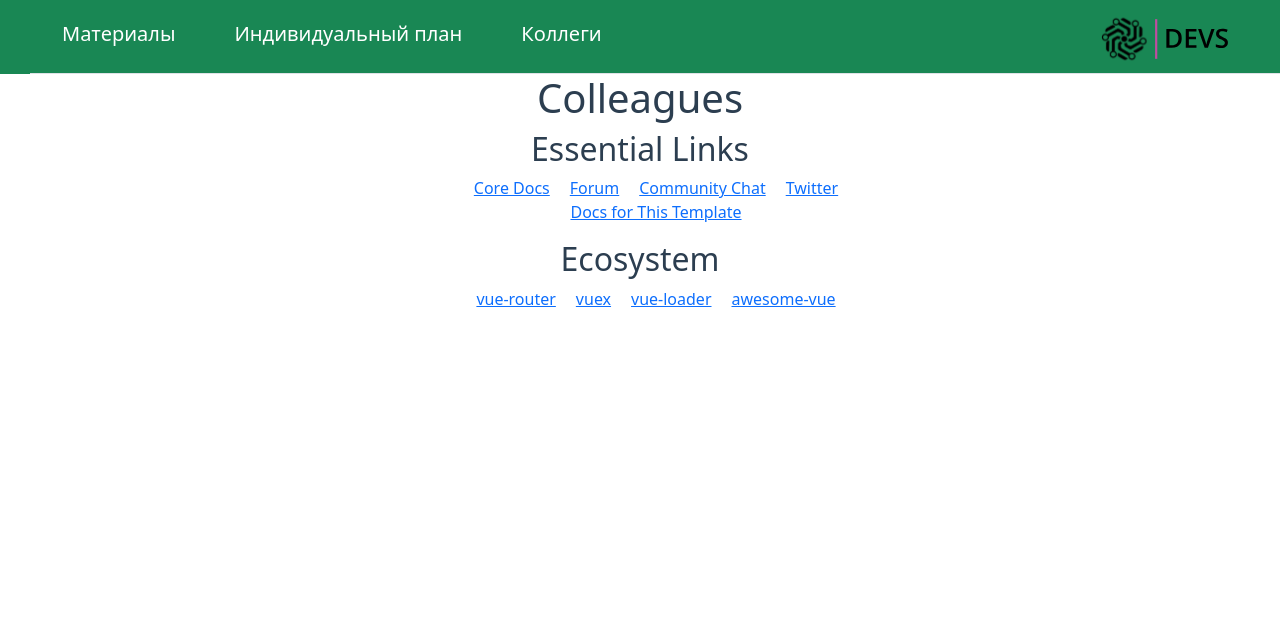
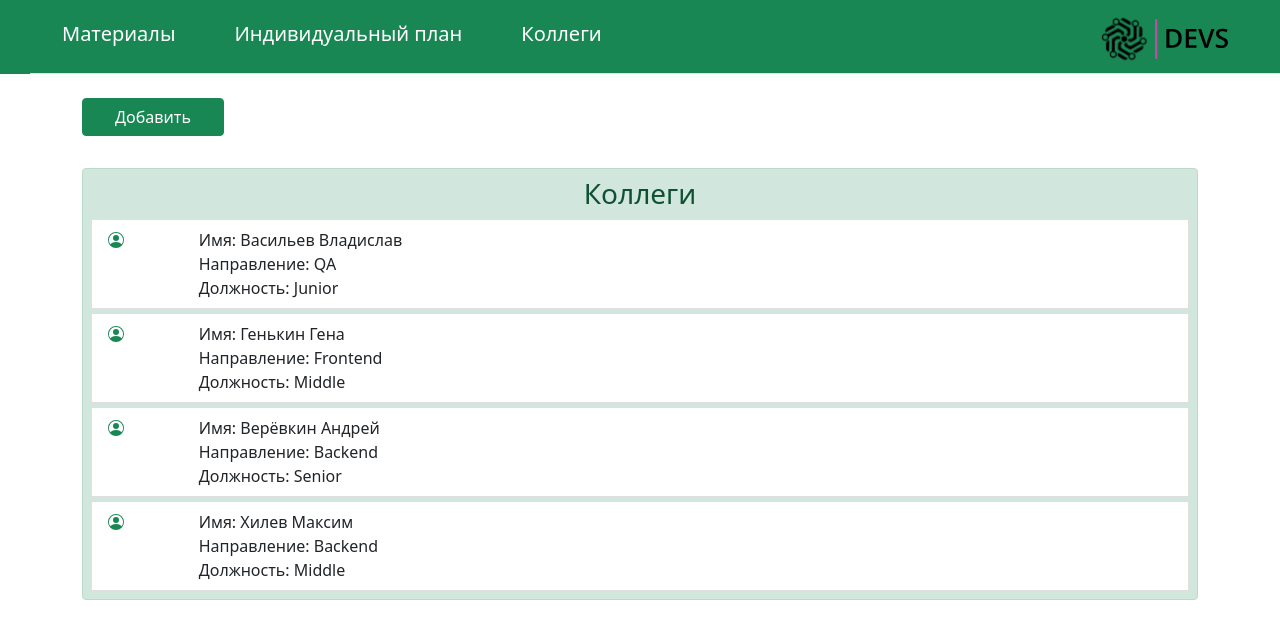
Before and after one commit to Nebesa57/PracticeFront, a Vue app: page /Colleagues in a window 1280 px wide. Shown: the top 638 px of the page. Built offline with nearby package versions, Linux system fonts and the light colour scheme.

Commit message:
Feature Add new component Colleagues

```diff
--- a/src/components/Colleagues/Colleagues.vue
+++ b/src/components/Colleagues/Colleagues.vue
@@ -1,41 +1,94 @@
 <template>
-    <div class="hello">
-        <h1>{{ msg }}</h1>
-        <h2>Essential Links</h2>
-        <ul>
-            <li>
-                <a href="https://vuejs.org" target="_blank"> Core Docs </a>
-            </li>
-            <li>
-                <a href="https://forum.vuejs.org" target="_blank"> Forum </a>
-            </li>
-            <li>
-                <a href="https://chat.vuejs.org" target="_blank"> Community Chat </a>
-            </li>
-            <li>
-                <a href="https://twitter.com/vuejs" target="_blank"> Twitter </a>
-            </li>
-            <br />
-            <li>
-                <a href="http://vuejs-templates.github.io/webpack/" target="_blank"> Docs for This Template </a>
-            </li>
-        </ul>
-        <h2>Ecosystem</h2>
-        <ul>
-            <li>
-                <a href="http://router.vuejs.org/" target="_blank"> vue-router </a>
-            </li>
-            <li>
-                <a href="http://vuex.vuejs.org/" target="_blank"> vuex </a>
-            </li>
-            <li>
-                <a href="http://vue-loader.vuejs.org/" target="_blank"> vue-loader </a>
-            </li>
-            <li>
-                <a href="https://github.com/vuejs/awesome-vue" target="_blank"> awesome-vue </a>
-            </li>
-        </ul>
-    </div>
+    <b-container>
+        <div class="row">
+            <b-row class="col-2 p-lg-4">
+                <b-button variant="success" @click="addCardProfileModal(cardProfile)">Добавить</b-button>
+            </b-row>
+        </div>
+
+        <div class="row mt-2">
+            <div>
+                <div class="p-2 alert alert-success">
+                    <h3>Коллеги</h3>
+                    <div v-for="element in colleagues" :key="element.name">
+                        <div class="list-group-item mt-1 profileCard" button @click="openCardProfileModal(element)">
+                            <b-row>
+                                <b-col cols="1">
+                                    <b-icon icon="person-circle" variant="success"></b-icon>
+                                </b-col>
+                                <b-col>
+                                    <div>Имя: {{ element.name }}</div>
+                                    <div>Направление: {{ element.direction }}</div>
+                                    <div>Должность: {{ element.position }}</div>
+                                </b-col>
+                            </b-row>
+                        </div>
+                    </div>
+                </div>
+            </div>
+        </div>
+        <b-modal
+            id="my-modal"
+            ref="my-modal"
+            :hide-footer="hideFooterModal"
+            :title="titleModal"
+            ok-only
+            @show="resetModal"
+            @hidden="resetModal"
+            @ok="addCardInBackLog"
+        >
+            <b-container class="p-1 alert alert-warning">
+                <b-form-input
+                    id="input-1"
+                    v-model="cardProfile.name"
+                    :state="cardProfileState(cardProfile.name)"
+                    required
+                    placeholder="Имя"
+                />
+                <b-form-input
+                    id="input-2"
+                    v-model="cardProfile.position"
+                    :state="cardProfileState(cardProfile.position)"
+                    required
+                    class="mt-2"
+                    placeholder="Должность"
+                />
+                <b-form-input
+                    id="input-3"
+                    v-model="cardProfile.direction"
+                    :state="cardProfileState(cardProfile.direction)"
+                    class="mt-2"
+                    aria-describedby="input-live-feedback"
+                    required
+                    placeholder="Направление"
+                />
+                <b-form-invalid-feedback id="input-live-feedback" class="mt-2">
+                    Введите не менее 2 букв
+                </b-form-invalid-feedback>
+                <b-form-textarea
+                    id="textarea-auto-height"
+                    v-model="cardProfile.description"
+                    placeholder="Описание"
+                    max-rows="8"
+                    class="mt-2"
+                />
+
+                <hr />
+                <b-row class="mt-2">
+                    <b-col class="d-flex justify-content-end">
+                        <b-button
+                            v-if="showSaveButton"
+                            size="sm"
+                            variant="success"
+                            @click="saveCardProfile(cardProfile)"
+                        >
+                            Сохранить
+                        </b-button>
+                    </b-col>
+                </b-row>
+            </b-container>
+        </b-modal>
+    </b-container>
 </template>
 
 <script>
@@ -45,8 +98,104 @@ export default {
     name: 'Colleagues',
     data() {
         return {
-            msg: 'Colleagues',
+            // for new tasks
+            cardProfile: {
+                name: '',
+                position: '',
+                direction: '',
+                description: '',
+            },
+            // 4 arrays to keep track of our 4 statuses
+            colleagues: [
+                {
+                    name: 'Васильев Владислав',
+                    position: 'Junior',
+                    direction: 'QA',
+                    description: '',
+                },
+                {
+                    name: 'Генькин Гена',
+                    position: 'Middle',
+                    direction: 'Frontend',
+                    description: '',
+                },
+                {
+                    name: 'Верёвкин Андрей',
+                    position: 'Senior',
+                    direction: 'Backend',
+                    description: '',
+                },
+                {
+                    name: 'Хилев Максим',
+                    position: 'Middle',
+                    direction: 'Backend',
+                    description: '',
+                },
+            ],
+            hideFooterModal: true,
+            titleModal: '',
+            showSaveButton: true,
         };
+    },
+    methods: {
+        //add new tasks method
+        addCardProfileModal: function (card) {
+            this.styleModal(card);
+            this.$refs['my-modal'].show();
+            this.cardProfile = card;
+        },
+
+        addCardInBackLog: function (bvModalEvent) {
+            if (!this.validation(this.cardProfile)) {
+                return bvModalEvent.preventDefault();
+            }
+
+            if (this.cardProfile) {
+                this.colleagues.push({
+                    name: this.cardProfile.name,
+                    position: this.cardProfile.position,
+                    direction: this.cardProfile.direction,
+                    description: this.cardProfile.direction,
+                });
+            }
+        },
+
+        openCardProfileModal: function (card) {
+            this.styleModal(card);
+            this.$refs['my-modal'].show();
+            this.cardProfile = card;
+        },
+
+        saveCardProfile: function (bvModalEvent) {
+            if (!this.validation(this.cardProfile)) {
+                return bvModalEvent.preventDefault();
+            }
+            this.$refs['my-modal'].hide();
+        },
+
+        validation: function (card) {
+            return card.name.length < 2 || card.direction.length < 2 || card.position.length < 2 ? false : true;
+        },
+
+        cardProfileState: function (field) {
+            return field.length > 1 ? true : false;
+        },
+
+        resetModal: function () {
+            this.cardProfile = { name: '', position: '', direction: '', description: '' };
+        },
+
+        styleModal: function (card) {
+            if (card === this.cardProfile) {
+                this.showSaveButton = false;
+                this.hideFooterModal = false;
+                this.titleModal = 'Добавить карточку профиля';
+            } else {
+                this.showSaveButton = true;
+                this.hideFooterModal = true;
+                this.titleModal = 'Обновить карточку профиля';
+            }
+        },
     },
 };
 </script>
--- a/src/components/IndividualPlan/IndividualPlan.vue
+++ b/src/components/IndividualPlan/IndividualPlan.vue
@@ -1,5 +1,5 @@
 <template>
-    <b-container class="">
+    <b-container>
         <div class="row">
             <b-row class="col-2 p-lg-4">
                 <b-button variant="success" @click="addCardModal(card)">Добавить</b-button>
--- a/src/styles/Colleagues/Colleagues.css
+++ b/src/styles/Colleagues/Colleagues.css
@@ -1,18 +1,9 @@
-h1,
-h2 {
-    font-weight: normal;
+.profileCard {
+    text-align: left;
 }
 
-ul {
-    list-style-type: none;
-    padding: 0;
+.profileCard:hover {
+
+    box-shadow: 5px 6px 6px 2px #e9ecef;
+    transform: scale(1.05);
 }
-
-li {
-    display: inline-block;
-    margin: 0 10px;
-}
-
-a {
-    color: #42b983;
-}
```
